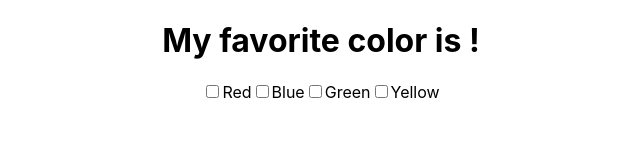
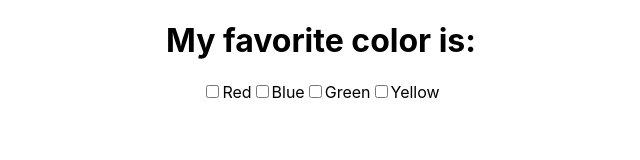
Before and after one commit to lynnameenrollins/redux-code, a React (Create React App) app: page / in a window 1280 px wide. Shown: the top 160 px of the page, without its empty margins (319-959 px from the left). Built offline with nearby package versions, Linux system fonts and the light colour scheme.

Commit message:
using map to display colors

```diff
--- a/src/App.js
+++ b/src/App.js
@@ -46,7 +46,6 @@ function App(props) {
       })
       else
         dispatch({
-
           type: "REMOVE_COLOR",
           payload: e.target.value,
       })
@@ -59,7 +58,10 @@ function App(props) {
       <button onClick={()=>dispatch(increment())}>+</button>
       <button onClick={()=>dispatch(decrement())}>-</button>  */}
 
-      <h1>My favorite color is {colVal}! </h1>
+      <h1>My favorite color is: </h1>
+      <ol>
+            {colVal.map((value => <li key = {value}>{value}</li>))}
+      </ol>
 
       {/* <button style= {{color: "red"}} type= "radio" onClick={()=>dispatch(red())}>Red</button>
       <button style={{color: "#4287f5"}} type= "radio" onClick={()=>dispatch(blue())}>Blue</button>
--- a/src/reducer/ColorReducer2.js
+++ b/src/reducer/ColorReducer2.js
@@ -20,10 +20,8 @@ const ColorReducer2 = (state = initalState, action)=>{
                     return ele !== value;
                 });
             }
-
             newState.color = arrayRemove(newState.color, action.payload);
             console.log("color(s) " + newState.color)
-
             // newState.color = action.payload;
             break;
         default:
```
